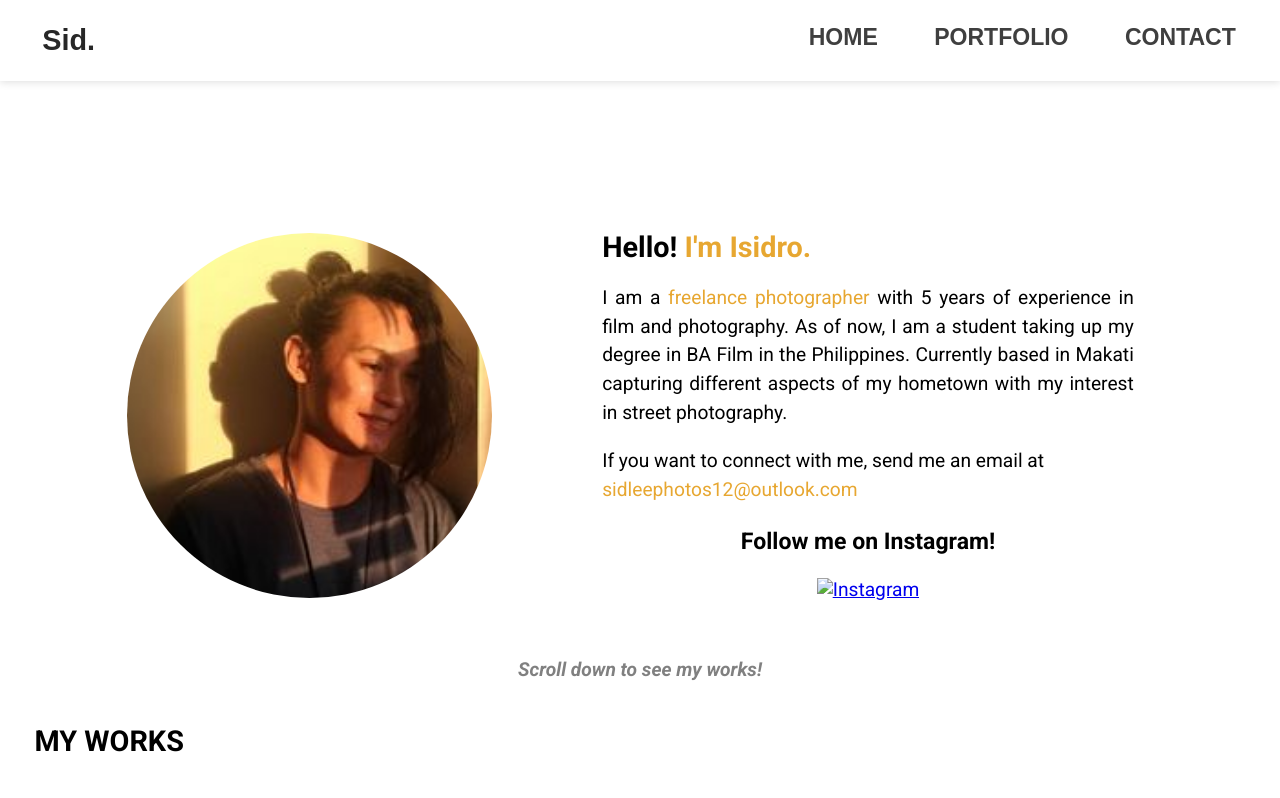
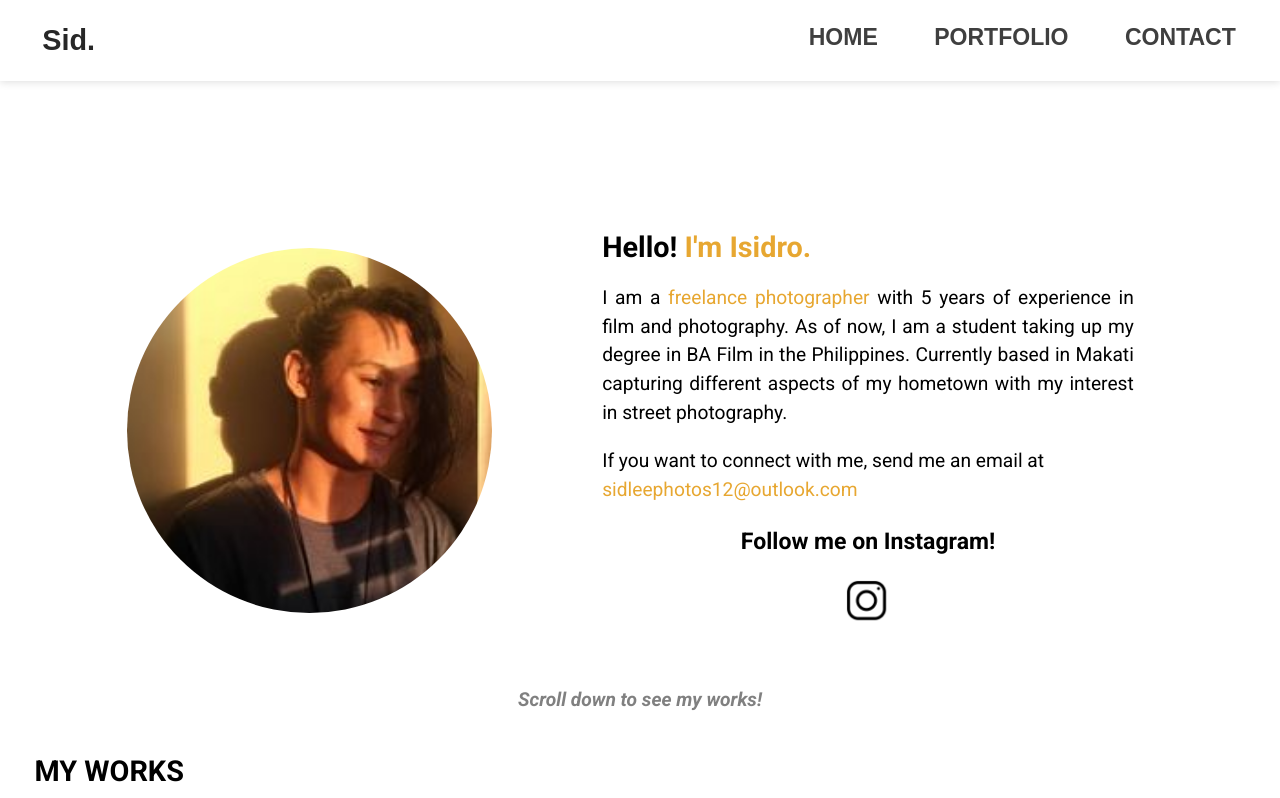
Before and after one commit to teez-ai/isidro-lee-photography-portfolio, a plain HTML site: page index.html in a window 1280 px wide. Shown: the top 798 px of the page. Drawn offline with Linux system fonts and the light colour scheme; the site is published under a folder, as on GitHub Pages, so addresses that start at the root find nothing.

Commit message:
Update index.html
fixed instagram icon

```diff
--- a/index.html
+++ b/index.html
@@ -42,7 +42,7 @@
       <div class="socials">
         <p class="socials--text">Follow me on Instagram!</p>
         <ul class="socials--links">
-          <li><a href="https://www.instagram.com/sid._lee/" target="_blank"><img class="ig-icon" src="/assets/images/icons/ig-icon.png" alt="Instagram"></a></li>
+          <li><a href="https://www.instagram.com/sid._lee/" target="_blank"><img class="ig-icon" src="assets/images/icons/ig-icon.png" alt="Instagram"></a></li>
         </ul>
       </div>
     </div>
```
